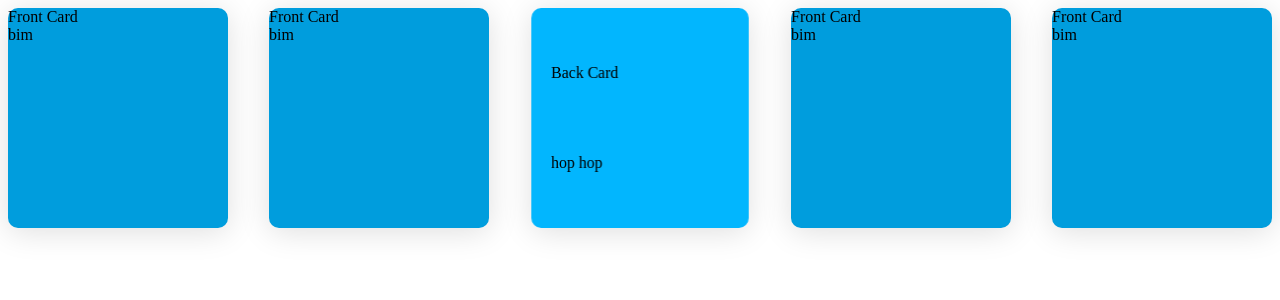
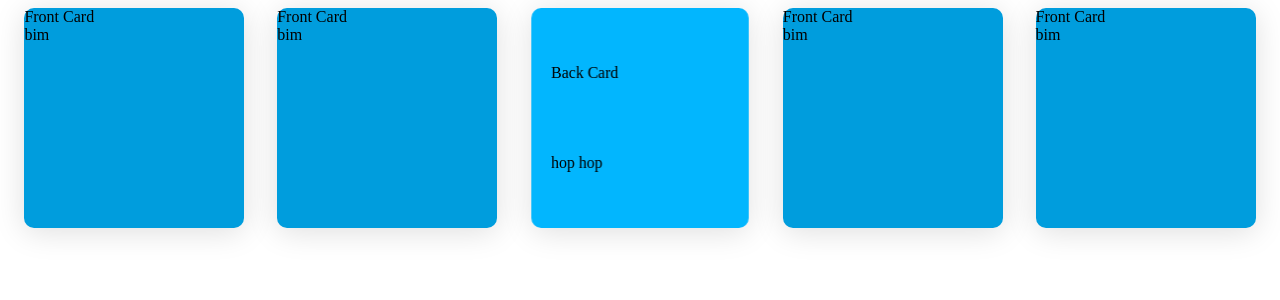
Before and after one commit to keyobs/react-mozaique-show, a React app: page / in a window 1280 px wide. Shown: the top 300 px of the page. Built offline with nearby package versions, Linux system fonts and the light colour scheme.

Commit message:
adjust container style

```diff
--- a/src/components/styles/mozaique.css
+++ b/src/components/styles/mozaique.css
@@ -6,6 +6,7 @@
     display: flex;
     flex-wrap: wrap;
     align-items: center;
-    justify-content: space-between;
+    justify-content: space-around;
     align-content: center;
+    row-gap: 20px;
 }
```
